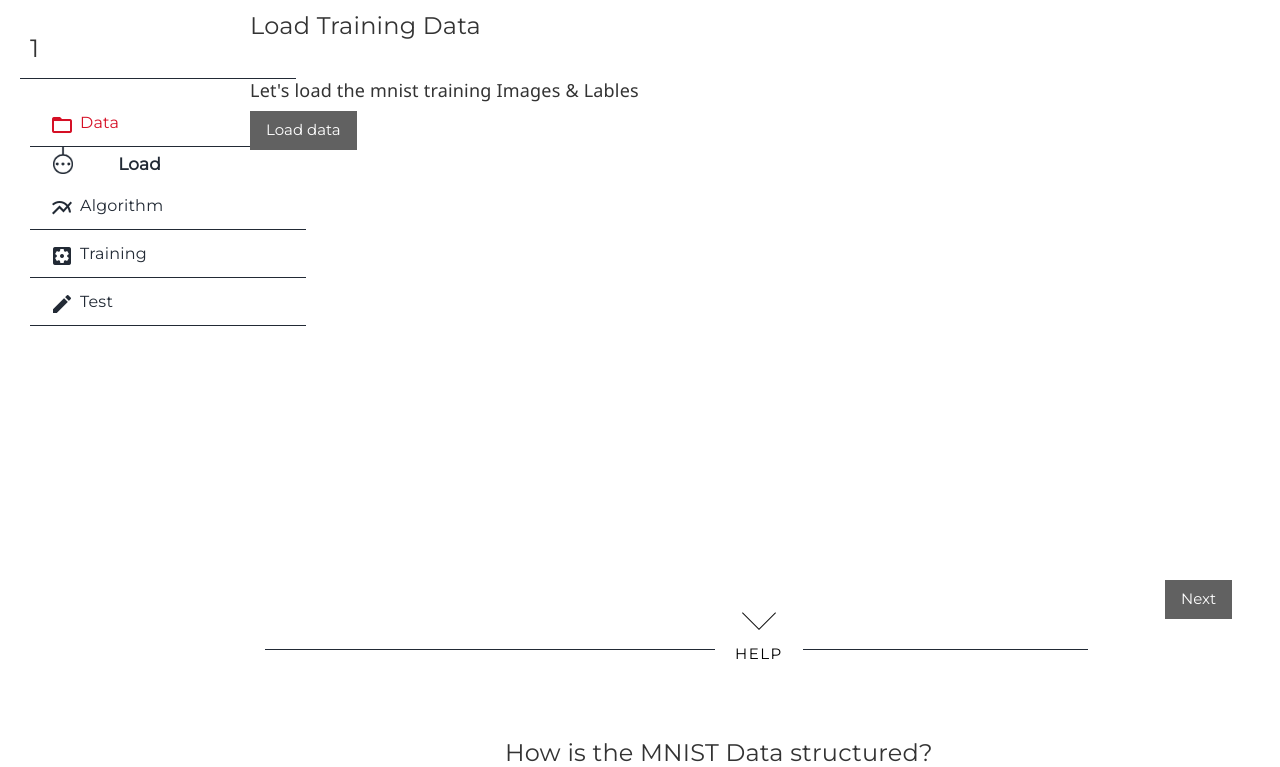
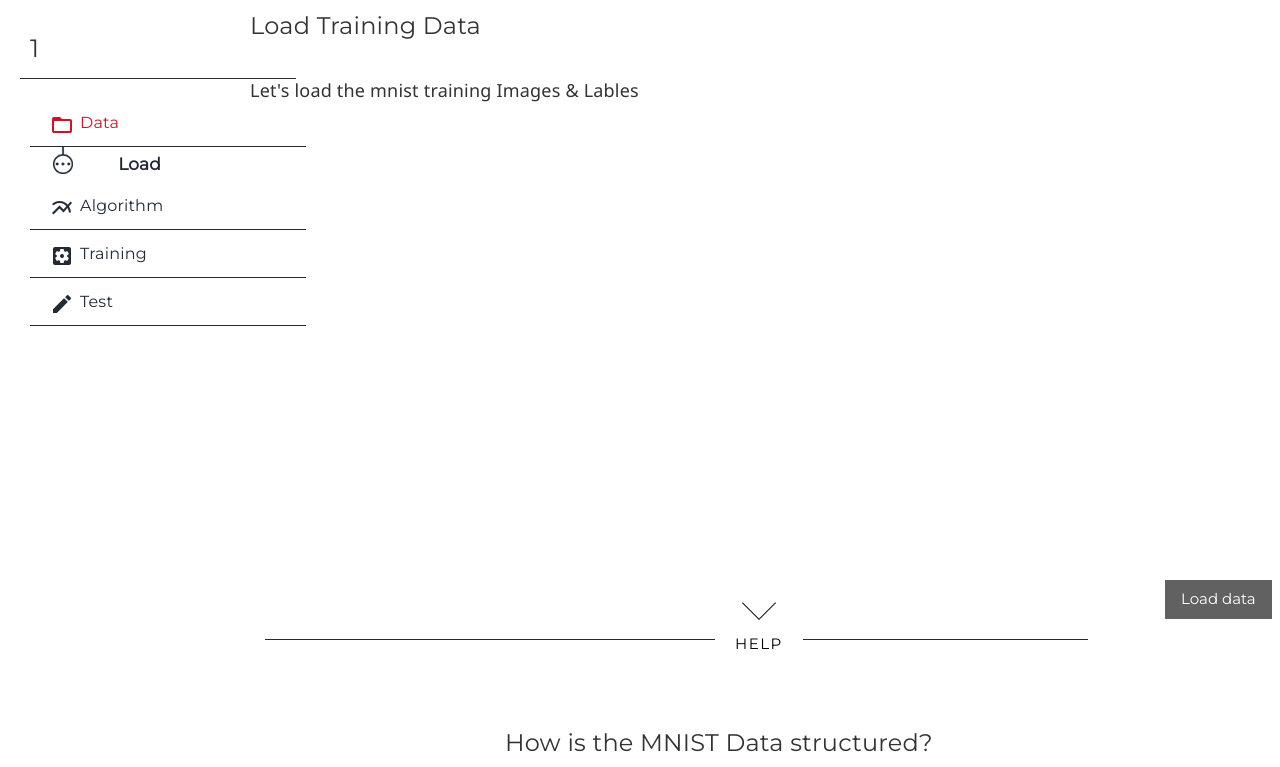
Before and after one commit to yhi00240/practice, a Django app: page /1/data/ in a window 1280 px wide. Shown: the part 70-837 px from the top of the page. Run offline with Django 3.2, Linux system fonts and the light colour scheme; some libraries are stand-ins or nearby versions.

Commit message:
show only 40 tables at data.html

```diff
--- a/practice/templates/practice/data.html
+++ b/practice/templates/practice/data.html
@@ -7,12 +7,11 @@
   <h3>Load Training Data</h3>
   <br>
   <h5>Let's load the mnist training Images & Lables</h5>
-  <button id="showDataButton" class="w3-btn w3-dark-gray" style="margin-bottom:20px;">
-    <i id="spinner"></i>Load data
-  </button>
   <div id="dataTableDiv" style="overflow:auto;height:400px;width:auto;"></div>
 </div>
-<button onclick="loadData()" class="nextButton w3-btn w3-dark-gray">Next</button>
+<button id="showDataButton" class="w3-btn w3-dark-gray nextButton" style="margin-bottom:20px;">
+    <i id="spinner"></i>Load data
+</button>
 <p id="div_section"><a href="#section02"><span></span>HELP</a></p>
 {% endblock content %}
 
@@ -107,22 +106,23 @@
       setTimeout( function(){
         $('#spinner').removeClass("fa fa-spinner fa-spin");
         show_table();
-        showDataButton.html('Show more');
+        showDataButton.html('Next');
         load=1;
       }  , 3000 );
-    }else
-      show_table();
+    }else{
+      loadData();
+    }
   });
   function show_table() {
     $.post("/{{ practice_name }}/data/show_loaded_data/", {next: next_data},
     function (data) {
 
-      {# create 10 tables to show 10 images and labels #}
-      for (var i = 0; i < 10; i++) {
+      {# create 40 tables to show 40 images and labels #}
+      for (var i = 0; i < 40; i++) {
         document.getElementById("dataTableDiv").appendChild(document.createElement("table"));
       }
       var tables = document.getElementsByTagName("table");
-      for (var i = next_data * 10 - 10, table; table = tables[i]; i++) {
+      for (var i = next_data * 40 - 40, table; table = tables[i]; i++) {
         {# head of table#}
         var tr = document.createElement("tr");
         table.appendChild(tr);
@@ -141,7 +141,7 @@
           {# width of image #}
           for (var k = 0; k < 28; k++) {
             var col = document.createElement("td");
-            var color = 255 - data.images[i - 10 * next_data + 10][j * 28 + k];
+            var color = 255 - data.images[i - 40 * next_data + 40][j * 28 + k];
             col.style.backgroundColor = '#' + color + color + color;
             row.appendChild(col);
           }
@@ -151,7 +151,7 @@
             var label = document.createElement("td");
             label.rowSpan = "28";
             label.style.border = "1px solid black";
-            label.textContent = data.labels[i - 10 * next_data + 10];
+            label.textContent = data.labels[i - 40 * next_data + 40];
             row.appendChild(label);
           }
         }
--- a/practice/views.py
+++ b/practice/views.py
@@ -36,7 +36,7 @@ class Data(APIView):
         images = []
         labels = []
         next = request.POST['next']
-        for index in range(10*int(next)-9, 10*int(next)+1):
+        for index in range(40*int(next)-39, 40*int(next)+1):
             data = TrainData.objects.get(id=index)
             images.append(list(data.image))
             labels.append(data.label)
```
